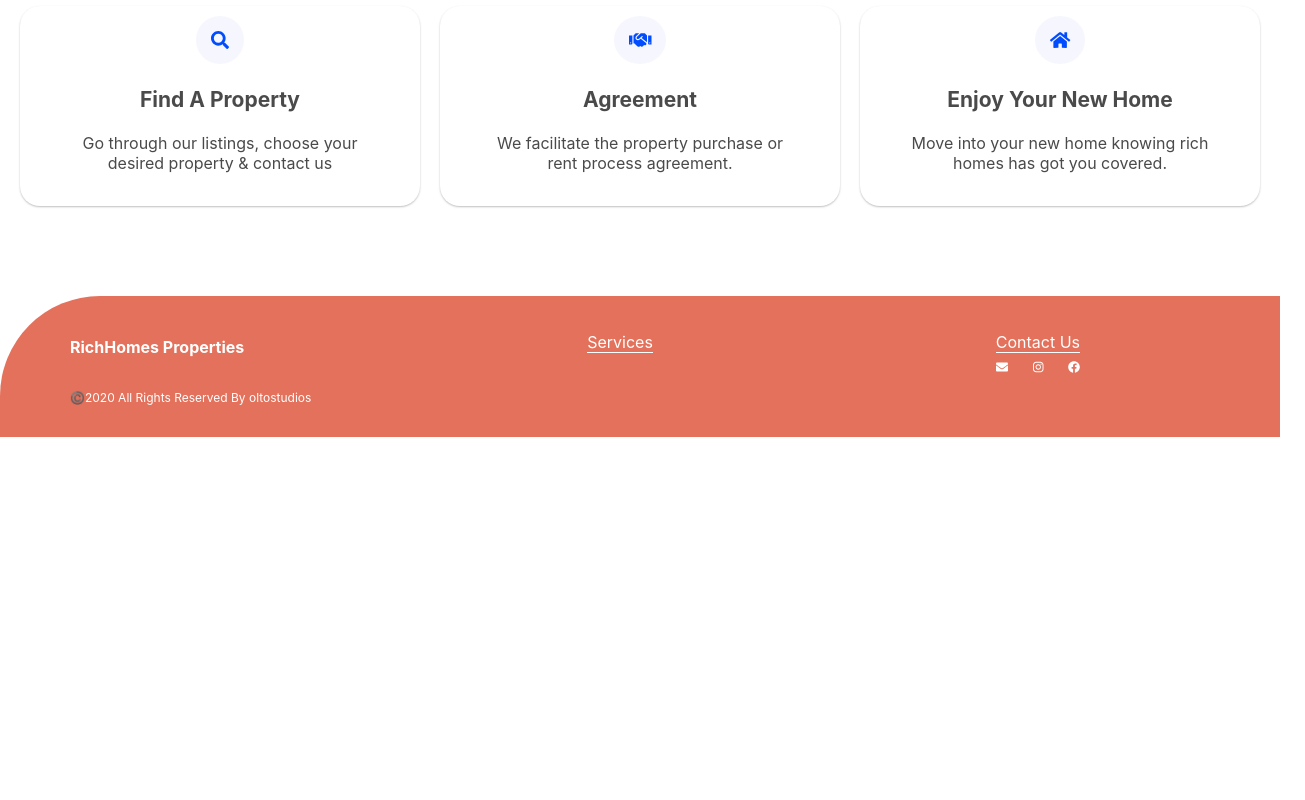
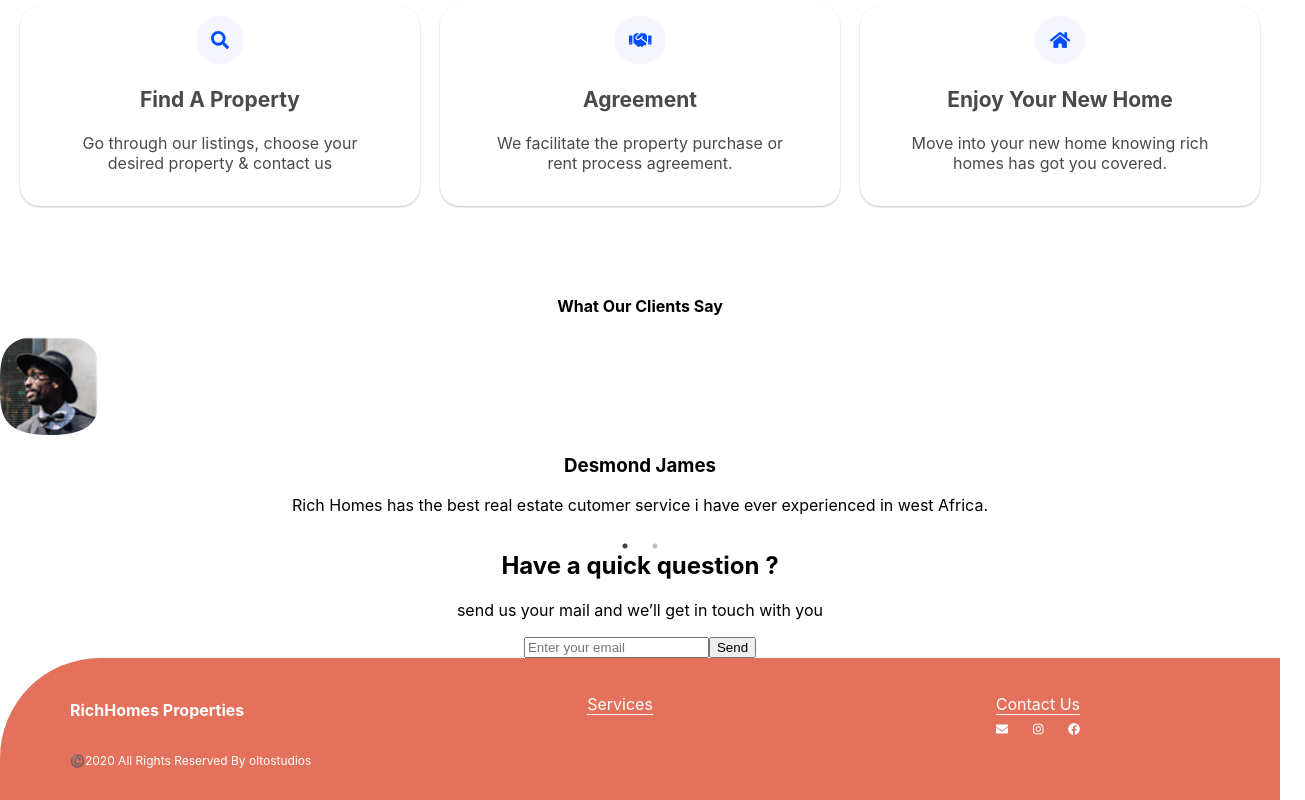
Before and after one commit to tosebikan/richhomesgh, a React (Create React App) app: page / in a window 1280 px wide. Shown: the part 2681-3481 px from the top of the page, 1305 px wide, since content can reach past the window. Before the commit the page ends 3118 px from the top, so only its background shows below. Built offline with nearby package versions, Linux system fonts and the light colour scheme.

Commit message:
testimonial section added

```diff
--- a/src/screens/HomeScreen.js
+++ b/src/screens/HomeScreen.js
@@ -1,4 +1,7 @@
 import React from "react";
+import Slider from "react-slick";
+import "slick-carousel/slick/slick.css";
+import "slick-carousel/slick/slick-theme.css";
 import "./HomeScreen.css";
 import { FontAwesomeIcon } from "@fortawesome/react-fontawesome";
 import {
@@ -11,6 +14,18 @@ import {
 import Card from "../components/Card";
 
 function HomeScreen() {
+  const settings = {
+    dots: true,
+    fade: true,
+    infinite: true,
+    speed: 500,
+    slidesToShow: 1,
+    slidesToScroll: 1,
+    autoplay: true,
+    autoplaySpeed: 8000,
+    arrows: true,
+    className: "slides"
+  };
   return (
     <div>
       <div className="hero">
@@ -87,7 +102,6 @@ function HomeScreen() {
         <div className="services-title">
           <h2>Services</h2>
         </div>
-
         <div className="services-items-container">
           <div className="services-item">
             <FontAwesomeIcon icon={faSearch} className="services-icon" />
@@ -112,6 +126,41 @@ function HomeScreen() {
           </div>
         </div>
       </div>
+
+      <div className="slide-container">
+        <h4>What Our Clients Say</h4>
+        <Slider {...settings}>
+          <div className="testimonial-item">
+            <img src={require("../images/person1.png")} alt="testomonial" />
+            <h3>Desmond James</h3>
+            <p>
+              Rich Homes has the best real estate cutomer service i have ever
+              experienced in west Africa.
+            </p>
+          </div>
+          <div className="testimonial-item">
+            <img src={require("../images/person3.png")} alt="testomonial" />
+            <h3>Mary Queen</h3>
+            <p>
+              Rich Homes is definitely a service you can trust to get quality
+              housing in Ghana.
+            </p>
+          </div>
+        </Slider>
+      </div>
+
+      <div className="question">
+        <h2> Have a quick question ?</h2>
+        <p>send us your mail and we’ll get in touch with you </p>
+        <form className="question-form">
+          <input
+            type="text"
+            placeholder="Enter your email"
+            className="question-input"
+          />
+          <button className="question-button">Send</button>
+        </form>
+      </div>
     </div>
   );
 }
```
